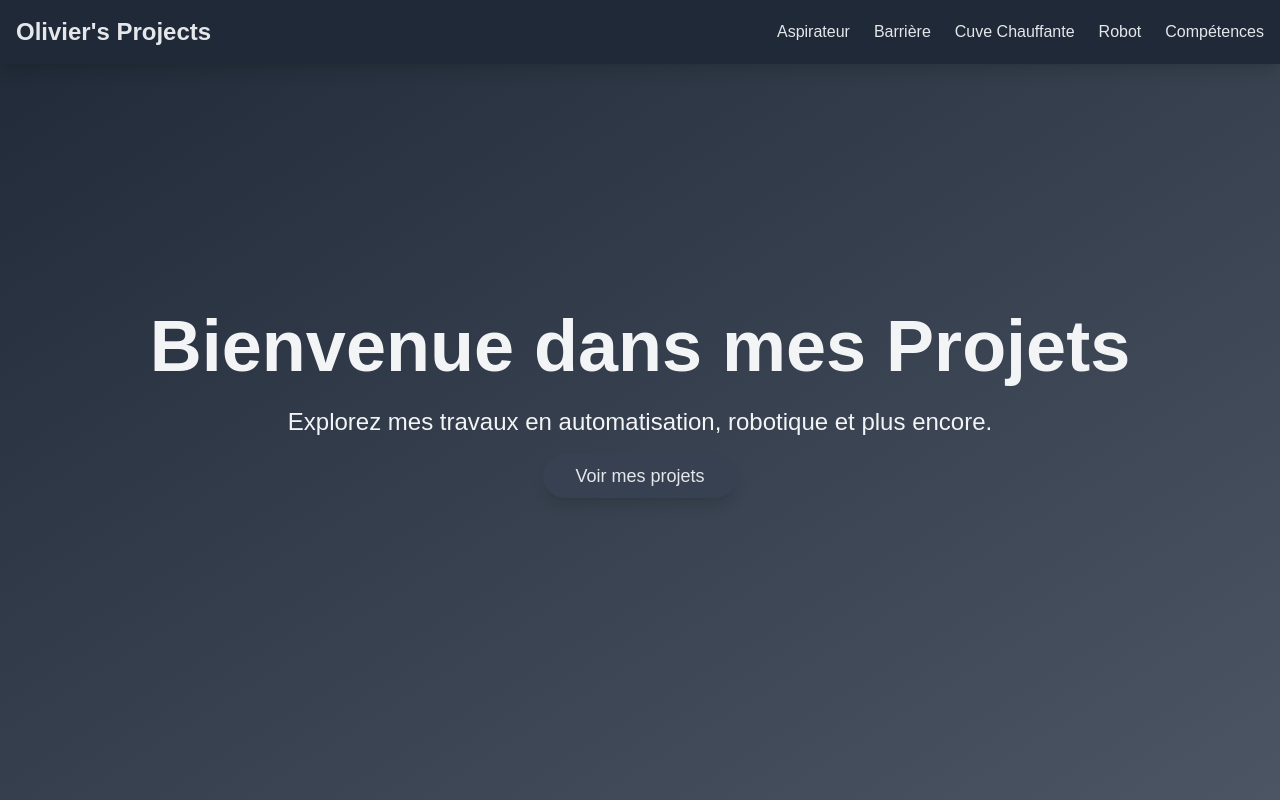
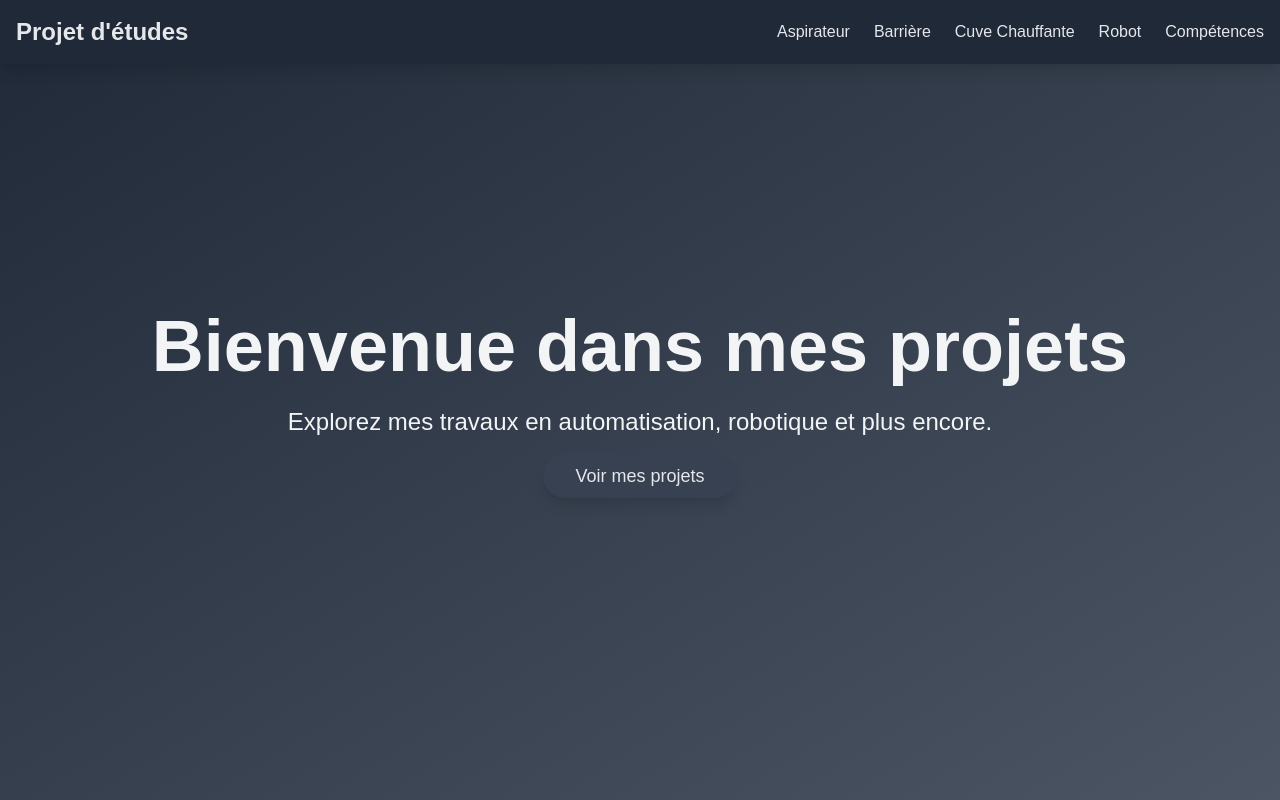
Before and after one commit to mimo24sept/SiteProjet, a plain HTML site: page index.html in a window 1280 px wide. Shown: the top 800 px of the page. Drawn offline with nearby package versions, Linux system fonts and the light colour scheme.

Commit message:
majuscule

```diff
--- a/index.html
+++ b/index.html
@@ -21,7 +21,7 @@
     <!-- Navbar -->
     <header class="bg-gray-800 text-gray-200 fixed w-full z-10 shadow-lg">
         <nav class="max-w-7xl mx-auto p-4 flex justify-between items-center">
-            <h1 class="text-2xl font-bold">Olivier's Projects</h1>
+            <h1 class="text-2xl font-bold">Projet d'études</h1>
             <ul class="flex space-x-6">
                 <li><a href="#aspirateur" class="hover:text-gray-400">Aspirateur</a></li>
                 <li><a href="#barriere" class="hover:text-gray-400">Barrière</a></li>
@@ -35,7 +35,7 @@
     <!-- Hero Section -->
     <section id="home" class="h-screen bg-gradient-to-br from-gray-800 to-gray-600 text-gray-100 flex items-center justify-center text-center">
         <div data-aos="fade-up">
-            <h2 class="text-5xl md:text-7xl font-bold mb-6">Bienvenue dans mes Projets</h2>
+            <h2 class="text-5xl md:text-7xl font-bold mb-6">Bienvenue dans mes projets</h2>
             <p class="text-lg md:text-2xl mb-6">Explorez mes travaux en automatisation, robotique et plus encore.</p>
             <a href="#aspirateur" class="bg-gray-700 text-gray-200 py-3 px-8 rounded-full text-lg shadow-lg hover:bg-gray-600 transition-all">Voir mes projets</a>
         </div>
```
